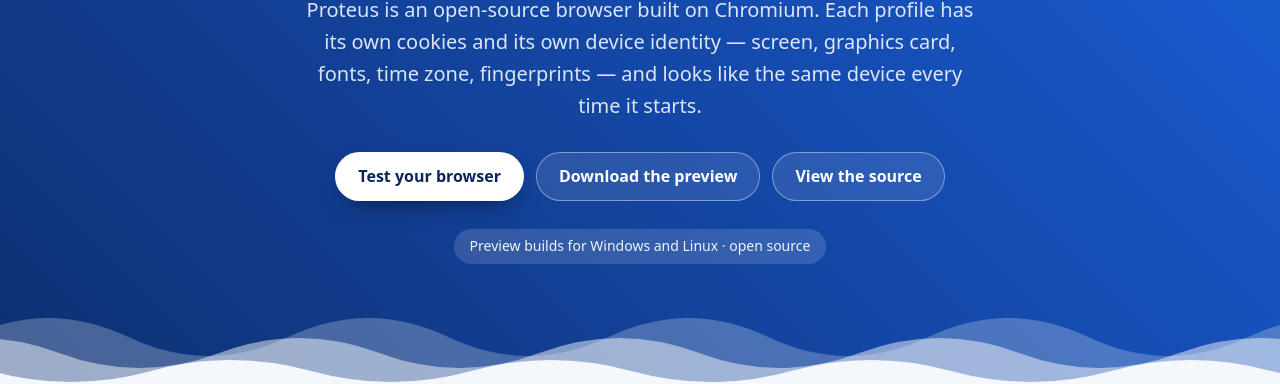
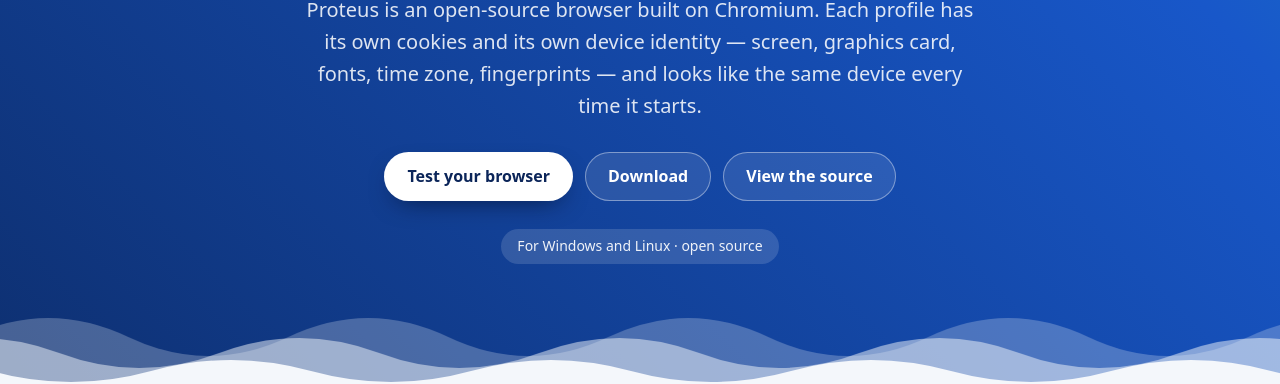
Before and after one commit to Sheekovic/Proteus-Browser, a plain HTML site: page docs/index.html in a window 1280 px wide. Shown: the part 416-800 px from the top of the page. Drawn offline with Linux system fonts and the light colour scheme.

Commit message:
The texts of a first release: no longer a preview, and what is in the folder now
The folder's own README still said the build is not optimised, did not name
the fonts folder and described an update as checked by its checksum alone.

Co-Authored-By: Claude Fable 5.2 <noreply@anthropic.com>

```diff
--- a/docs/index.html
+++ b/docs/index.html
@@ -44,10 +44,10 @@
        looks like the same device every time it starts.</p>
     <div class="actions">
       <a class="button primary" href="test.html">Test your browser</a>
-      <a class="button" href="https://github.com/Sheekovic/Proteus-Browser/releases">Download the preview</a>
+      <a class="button" href="https://github.com/Sheekovic/Proteus-Browser/releases">Download</a>
       <a class="button" href="https://github.com/Sheekovic/Proteus-Browser">View the source</a>
     </div>
-    <div class="status">Preview builds for Windows and Linux · open source</div>
+    <div class="status">For Windows and Linux · open source</div>
   </div>
   <div class="waves" aria-hidden="true">
     <svg class="back" viewBox="0 0 2880 110" preserveAspectRatio="none"><path d="M0 50 q90 -38 180 0 t180 0 t180 0 t180 0 t180 0 t180 0 t180 0 t180 0 t180 0 t180 0 t180 0 t180 0 t180 0 t180 0 t180 0 t180 0 V110 H0 Z"/></svg>
```
Also changed, not shown: README.md, release/README.txt.
